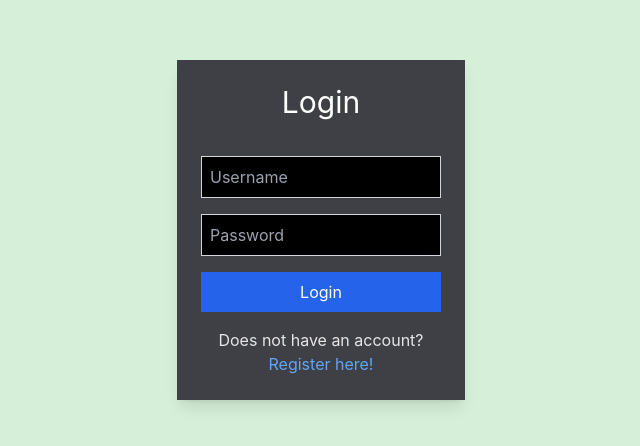
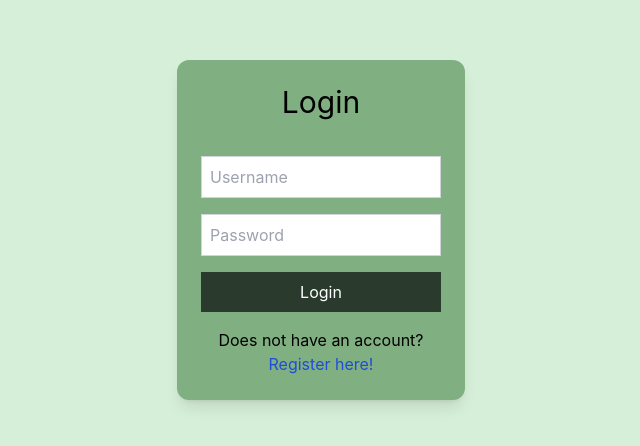
Before and after one commit to Laszlo2000/OnlineBookRental, a React (Vite) app in the folder frontend/: page /login in a window 1280 px wide. Shown: the part 170-616 px from the top of the page, without its empty margins (319-959 px from the left). Built offline with nearby package versions, Linux system fonts and the light colour scheme.

Commit message:
Style Login

```diff
--- a/frontend/src/components/Login.tsx
+++ b/frontend/src/components/Login.tsx
@@ -34,8 +34,8 @@ const Login: React.FC = () => {
 
   return (
     <div className="flex justify-center items-center h-screen w-screen bg-zinc-850 fixed top-0 left-0">
-      <form onSubmit={handleLogin} className="flex flex-col gap-4 w-72 bg-zinc-700 p-6 rounded-lg shadow-lg">
-        <h1 className="text-center text-white mb-5 text-3xl">Login</h1>
+      <form onSubmit={handleLogin} className="flex flex-col gap-4 w-72 bg-[#80AF81] p-6 rounded-xl shadow-lg">
+        <h1 className="text-center text-black mb-5 text-3xl">Login</h1>
         <input
           type="text"
           name="username"
@@ -43,7 +43,7 @@ const Login: React.FC = () => {
           value={username}
           onChange={(e) => setUsername(e.target.value)}
           required
-          className="p-2 border border-gray-300 rounded-md bg-black text-white"
+          className="p-2 border border-gray-300 rounded-md w-full text-black"
         />
         <input
           type="password"
@@ -52,14 +52,14 @@ const Login: React.FC = () => {
           value={password}
           onChange={(e) => setPassword(e.target.value)}
           required
-          className="p-2 border border-gray-300 rounded-md bg-black text-white"
+          className="p-2 border border-gray-300 rounded-md w-full text-black"
         />
-        <button type="submit" className="p-2 bg-blue-600 hover:bg-blue-700 text-white rounded-md cursor-pointer">
+        <button type="submit" className="p-2 bg-[#2A3B2D] hover:bg-[#202B21]  text-white rounded-md cursor-pointer">
           Login
         </button>
-        <p className="text-center">
+        <p className="text-center text-black">
           Does not have an account? <br />{" "}
-          <a href="/register" className="text-blue-400">
+          <a href="/register" className="text-blue-700">
             Register here!
           </a>
         </p>
```
